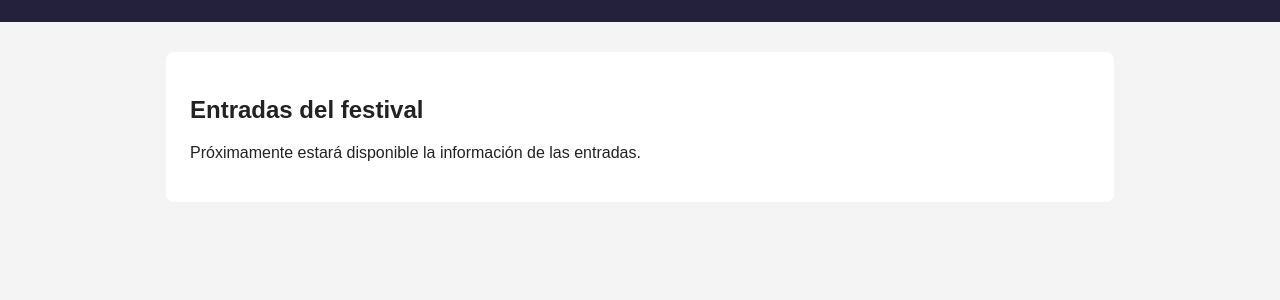
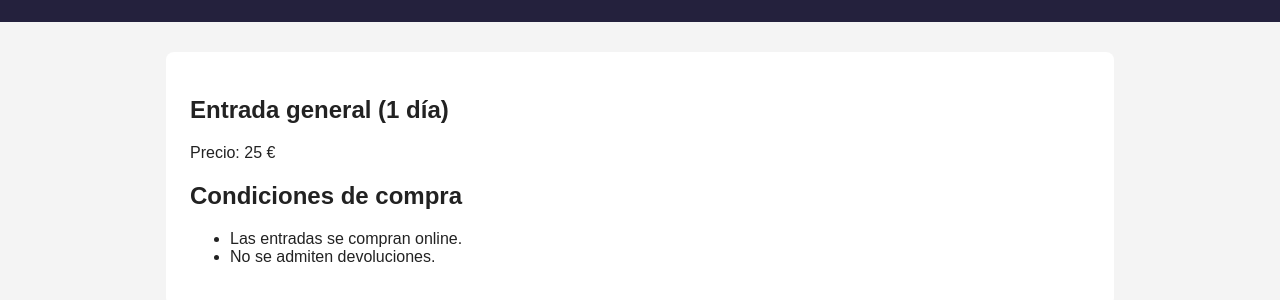
Before and after one commit to lahuertalahuerta25-rgb/festival-dam-2027, a plain HTML site: page entradas.html in a window 1280 px wide. Shown: the part 124-424 px from the top of the page. Drawn offline with Linux system fonts and the light colour scheme.

Commit message:
Añadir entrada general y condiciones de compra

```diff
--- a/entradas.html
+++ b/entradas.html
@@ -18,8 +18,17 @@
     </header>
 
     <main>
-        <h2>Entradas del festival</h2>
-        <p>Próximamente estará disponible la información de las entradas.</p>
+        <section>
+      <h2>Entrada general (1 día)</h2>
+      <p>Precio: 25 €</p>
+    </section>
+    <section>
+      <h2>Condiciones de compra</h2>
+      <ul>
+        <li>Las entradas se compran online.</li>
+        <li>No se admiten devoluciones.</li>
+      </ul>
+    </section>
     </main>
 </body>
 </html>
```
